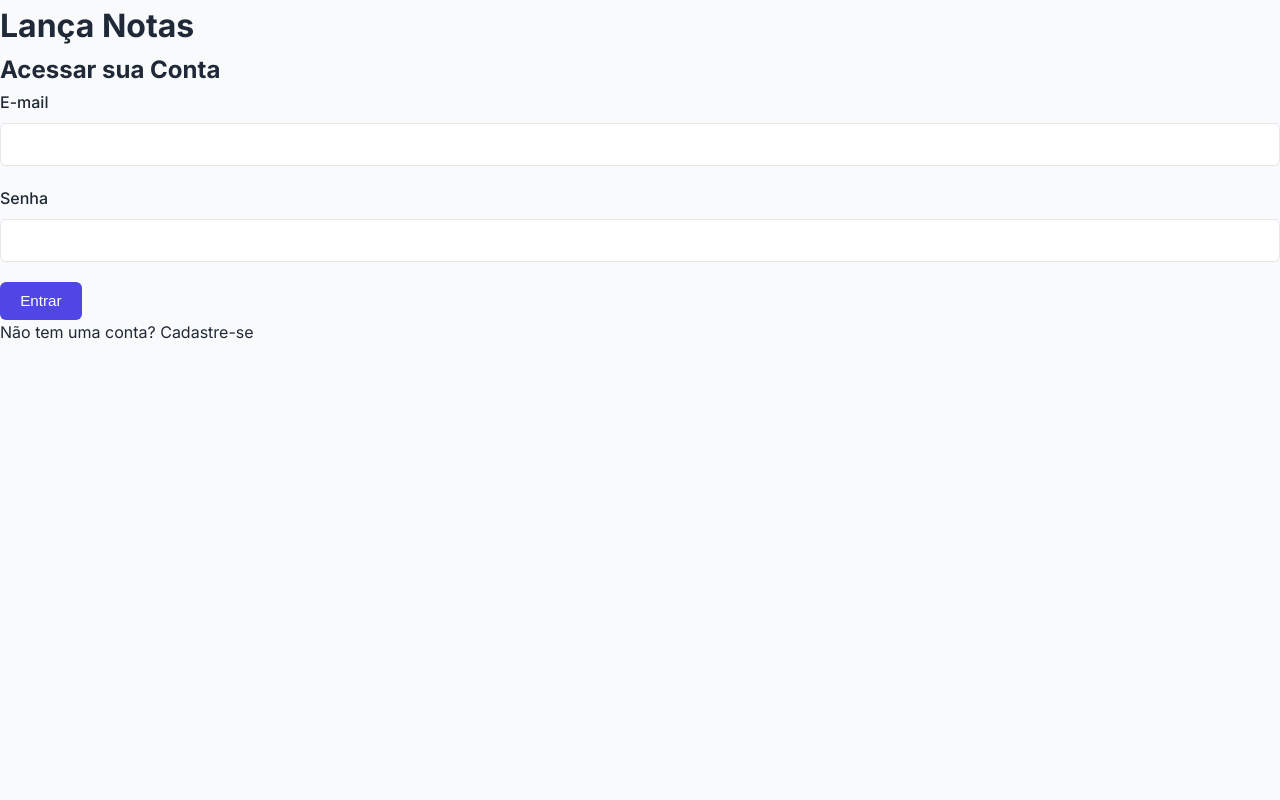
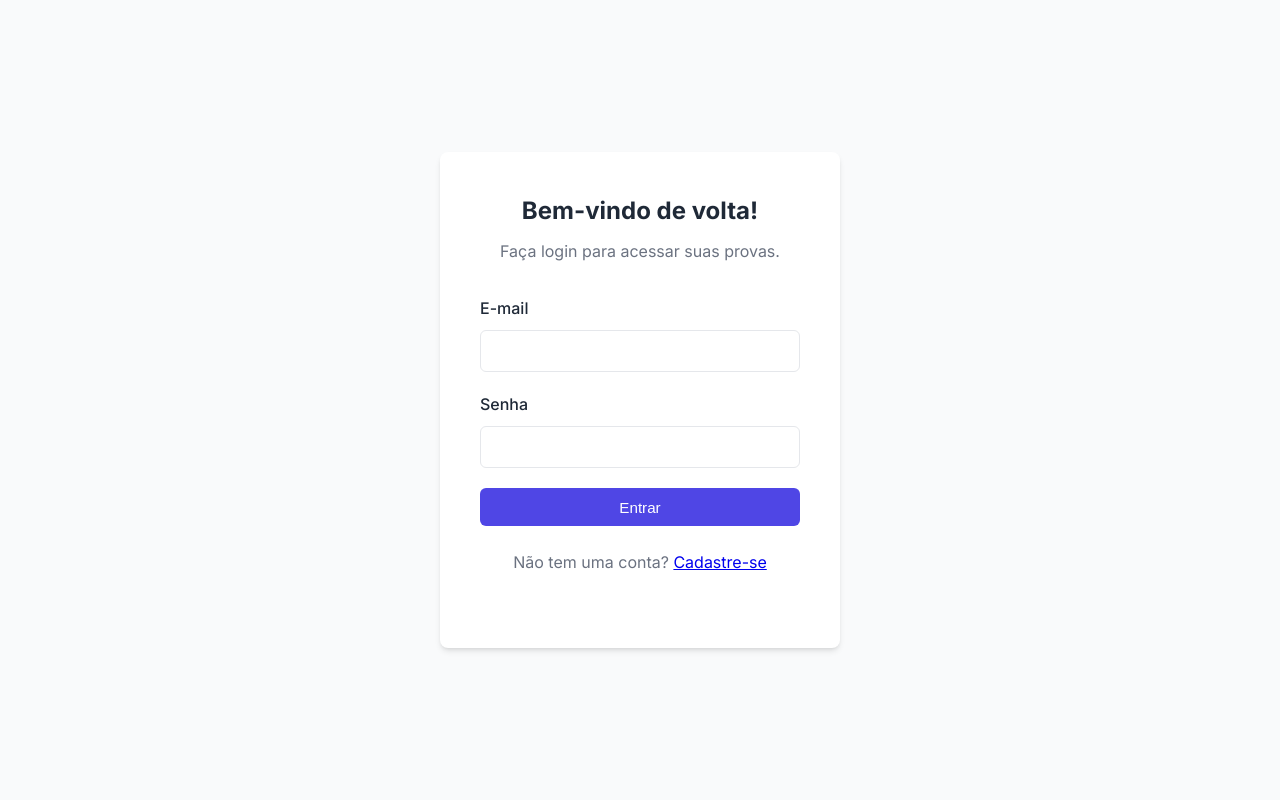
Before and after one commit to kaissanproject/lancanota, a Flask app: page / in a window 1280 px wide. Run offline with Flask 3, Linux system fonts and the light colour scheme.

Commit message:
Update index.html

```diff
--- a/templates/index.html
+++ b/templates/index.html
@@ -4,21 +4,19 @@
     <meta charset="UTF-8">
     <meta name="viewport" content="width=device-width, initial-scale=1.0">
     <title>Bem-vindo ao Lança Notas</title>
-    <link rel="stylesheet" href="/static/style.css">
+    <link rel="stylesheet" href="{{ url_for('static', filename='style.css') }}">
     <link rel="preconnect" href="https://fonts.googleapis.com">
     <link rel="preconnect" href="https://fonts.gstatic.com" crossorigin>
     <link href="https://fonts.googleapis.com/css2?family=Inter:wght@400;500;600;700&display=swap" rel="stylesheet">
 </head>
 <body>
-    <header class="app-header">
-        <h1>Lança Notas</h1>
-    </header>
-
-    <main class="container">
-        <!-- Formulário de Login (inicialmente visível) -->
-        <div id="login-form-container" class="card">
-            <h2>Acessar sua Conta</h2>
+    <div class="login-container">
+        <div class="form-container">
+            <!-- Formulário de Login -->
             <form id="login-form">
+                <h1>Bem-vindo de volta!</h1>
+                <p>Faça login para acessar suas provas.</p>
+                <div id="login-error" class="error-message" style="display: none;"></div>
                 <div class="form-group">
                     <label for="login-email">E-mail</label>
                     <input type="email" id="login-email" class="form-control" required>
@@ -27,16 +25,15 @@
                     <label for="login-password">Senha</label>
                     <input type="password" id="login-password" class="form-control" required>
                 </div>
-                <button type="submit" class="button button-primary button-full-width">Entrar</button>
+                <button type="submit" class="button button-primary" style="width: 100%;">Entrar</button>
+                <p class="form-toggle">Não tem uma conta? <a href="#" id="show-register">Cadastre-se</a></p>
             </form>
-            <p id="login-error" class="error-message" style="display: none;"></p>
-            <p class="switch-form-link">Não tem uma conta? <a id="show-register">Cadastre-se</a></p>
-        </div>
 
-        <!-- Formulário de Cadastro (inicialmente oculto) -->
-        <div id="register-form-container" class="card" style="display: none;">
-            <h2>Criar Nova Conta</h2>
-            <form id="register-form">
+            <!-- Formulário de Cadastro (escondido) -->
+            <form id="register-form" style="display: none;">
+                <h1>Crie sua Conta</h1>
+                <p>É rápido e fácil.</p>
+                <div id="register-error" class="error-message" style="display: none;"></div>
                 <div class="form-group">
                     <label for="register-email">E-mail</label>
                     <input type="email" id="register-email" class="form-control" required>
@@ -45,13 +42,11 @@
                     <label for="register-password">Senha</label>
                     <input type="password" id="register-password" class="form-control" required>
                 </div>
-                <button type="submit" class="button button-primary button-full-width">Cadastrar</button>
+                <button type="submit" class="button button-primary" style="width: 100%;">Cadastrar</button>
+                <p class="form-toggle">Já tem uma conta? <a href="#" id="show-login">Faça login</a></p>
             </form>
-            <p id="register-error" class="error-message" style="display: none;"></p>
-            <p class="switch-form-link">Já tem uma conta? <a id="show-login">Faça o login</a></p>
         </div>
-    </main>
-
-    <script src="/static/auth.js"></script>
+    </div>
+    <script src="{{ url_for('static', filename='auth.js') }}"></script>
 </body>
 </html>
```
